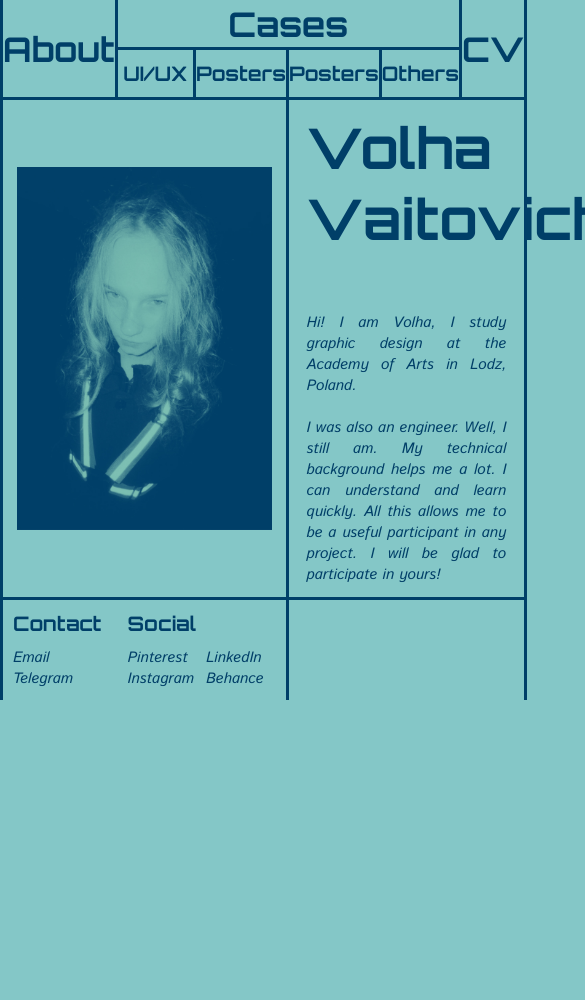
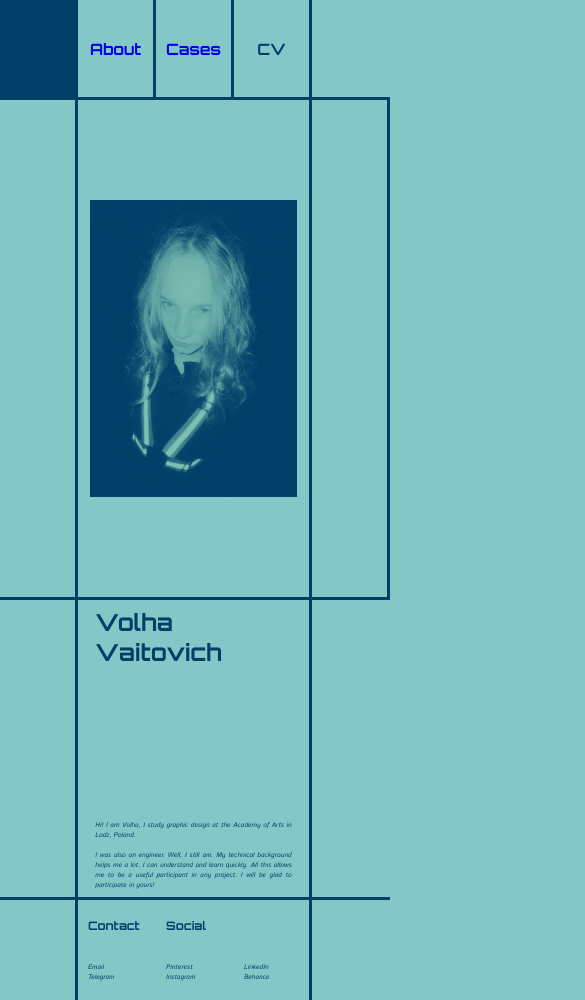
Before and after one commit to olyavoytovich/portfolio, a plain HTML site: page index.html in a window 390 px wide. Shown: the top 1000 px of the page, 585 px wide, since content can reach past the window. Before the commit the page ends 844 px from the top, so only its background shows below. Drawn offline with Linux system fonts and the light colour scheme.

Commit message:
adaptive-1

```diff
--- a/index.html
+++ b/index.html
@@ -9,36 +9,40 @@
     <link href="https://fonts.googleapis.com/css2?family=Istok+Web:ital,wght@0,400;0,700;1,400;1,700&display=swap" rel="stylesheet">
 </head>
 <body>
- <div class="container">
-     <div class="item item-1"></div>
+<div class="container_header">
+    <div class="item item-header item-1"></div>
     <div class="item item-header item-2">
-      <p class="p-header">About</p>
+        <p class="p-header"><a href="index.html">About</a></p>
     </div>
     <div class="item item-header item-3">
-         <p class="p-header">Cases</p>
+        <p class="p-header"><a href="cases.html">Cases</a></p>
     </div>
     <div class="item item-header item-4">
         <p class="p-header ">CV</p>
     </div>
     <div class="item item-5"></div>
-     <div class="item item-header item-6">
+    <div class="item item-subheader item-header item-6">
         <p class="p-sub-header">UI/UX</p>
     </div>
-     <div class="item item-header item-7">
+    <div class="item item-subheader item-header item-7">
         <p class="p-sub-header">Posters</p>
     </div>
-     <div class="item item-header item-8">
+    <div class="item item-subheader item-header item-8">
         <p class="p-sub-header">Posters</p>
     </div>
-     <div class="item item-header item-9">
+    <div class="item  item-subheader item-header item-9">
         <p class="p-sub-header">Others</p>
     </div>
+</div>
+<div class="container_body">
     <div class="item item-10"></div>
     <div class="item item-11">
         <div class="box-left">
             <img src="images/avatar2.jpg" alt="avatar" class="ava">
         </div>
     </div>
+    <div class="item item-11-12"></div>
+    <div class="item item-11-12"></div>
     <div class="item item-12">
         <div class="box-right">
             <div>
@@ -62,6 +66,8 @@
         </div>
     </div>
     <div class="item item-13"></div>
+</div>
+<div class="container_footer">
     <div class="item item-14"></div>
     <div class="item item-15 footer-box">
         <div class="footer-box-top">
--- a/styles.css
+++ b/styles.css
@@ -4,6 +4,10 @@ body {
     color: #003F68;
     margin: 0;
     padding: 0;
+}
+
+a {
+    text-decoration: none;
 }
 
 p {
@@ -15,11 +19,20 @@ p span {
     display: block;
 }
 
-.container {
+.item {
+    border-bottom: solid #003F68;
+    border-right: solid #003F68;
+}
+
+/*------------------------ header ------------------------*/
+.container_header {
     display: grid;
     grid-template-columns: repeat(8, 1fr);
-    grid-template-rows: 50px 50px minmax(500px, auto) 100px;
+    grid-template-rows: 50px 50px;
+    font-weight: 700;
+    font-size: 3vw;
 }
+
 
 .item-1, .item-2, .item-4, .item-5 {
     grid-area: span 2 / span 1;
@@ -29,42 +42,66 @@ p span {
     grid-area: span 1 / span 4;
 }
 
-.item-11, .item-12, .item-18 {
+.item-5 {
+    border-right: none;
+}
+
+.item-header {
+    display: flex;
+    align-items: center;
+    justify-content: center;
+}
+
+.item-header:hover {
+    background-color: #003F68;
+    color: #84C7C7;
+}
+
+.p-sub-header {
+    font-size: 2.2vw;
+}
+
+@media (max-width: 900px) {
+    .container_header {
+        grid-template-columns: repeat(5, 1fr);
+        grid-template-rows: 100px;
+        font-size: 4vw;
+    }
+
+    .item-1, .item-2, .item-3, .item-4, .item-5 {
+        grid-area: span 1 / span 1;
+    }
+
+    .item-subheader {
+        display: none;
+    }
+}
+/*------------------------ header ------------------------*/
+
+
+
+/*------------------------- body -------------------------*/
+.container_body {
+    display: grid;
+    grid-template-columns: repeat(8, 1fr);
+    grid-template-rows: minmax(500px, auto);
+}
+
+.item-11-12 {
+    display: none;
+}
+.item-11, .item-12 {
     grid-area: span 1 / span 3;
 }
 
-.item {
-    border-bottom: solid #003F68;
-    border-right: solid #003F68;
-}
-
-.item-14, .item-15, .item-16, .item-17, .item-18, .item-19 {
-    border-bottom: none;
-}
-
-.item-5, .item-13, .item-19, .item-15, .item-16{
+.item-13{
     border-right: none;
-}
-
-.item-header{
-    display: flex;
-    align-items: center;
-    justify-content: center;
-    font-weight: 700;
 }
 
 .item-11, .item-12 {
     display: flex;
     align-items: center;
     justify-content: center;
-}
-
-.p-header {
-    font-size: 34px;
-}
-
-.p-sub-header {
-    font-size: 20px;
 }
 
 .box-left {
@@ -90,17 +127,55 @@ p span {
 }
 
 .p-name {
-    font-size: 56px;
+    font-size: 4vw;
     font-weight: bold;
-    padding: 0;
-    margin: 0;
 }
 
 .p-about-text {
     font-family: 'Istok Web', sans-serif;
     font-style: italic;
-    font-size: 15px;
+    font-size: 1.2vw;
     text-align: justify;
+}
+
+@media (max-width: 900px) {
+    .container_body {
+        grid-template-columns: repeat(5, 1fr);
+        grid-template-rows: minmax(500px, auto) 300px;
+    }
+
+    .item-11-12 {
+        display: flex;
+    }
+
+    .p-name {
+        font-size: 6vw;
+    }
+
+    .p-about-text {
+        font-size: 1.7vw;
+    }
+}
+/*------------------------- body -------------------------*/
+
+
+/*------------------------ footer ------------------------*/
+.container_footer {
+    display: grid;
+    grid-template-columns: repeat(8, 1fr);
+    grid-template-rows: 100px;
+}
+
+.item-18 {
+    grid-area: span 1 / span 3;
+}
+
+.item-14, .item-15, .item-16, .item-17, .item-18, .item-19 {
+    border-bottom: none;
+}
+
+.item-19, .item-15, .item-16{
+    border-right: none;
 }
 
 .footer-box {
@@ -111,7 +186,7 @@ p span {
 
 .footer-box-top {
     height: 25px;
-    font-size: 20px;
+    font-size: 2vw;
     font-weight: bold;
     padding-left: 10px;
 }
@@ -119,6 +194,26 @@ p span {
 .footer-box-bottom {
     font-family: 'Istok Web', sans-serif;
     font-style: italic;
-    font-size: 15px;
+    font-size: 1.2vw;
     padding-left: 10px;
 }
+
+@media (max-width: 900px) {
+    .container_footer {
+        grid-template-columns: repeat(5, 1fr);
+        grid-template-rows: 100px;
+    }
+
+    .item-18 {
+        display: none;
+    }
+
+    .footer-box-top {
+        font-size: 3vw;
+    }
+
+    .footer-box-bottom {
+        font-size: 1.7vw;
+    }
+}
+/*------------------------ footer ------------------------*/
```
Lines whose indentation alone changed are shown as unchanged.
